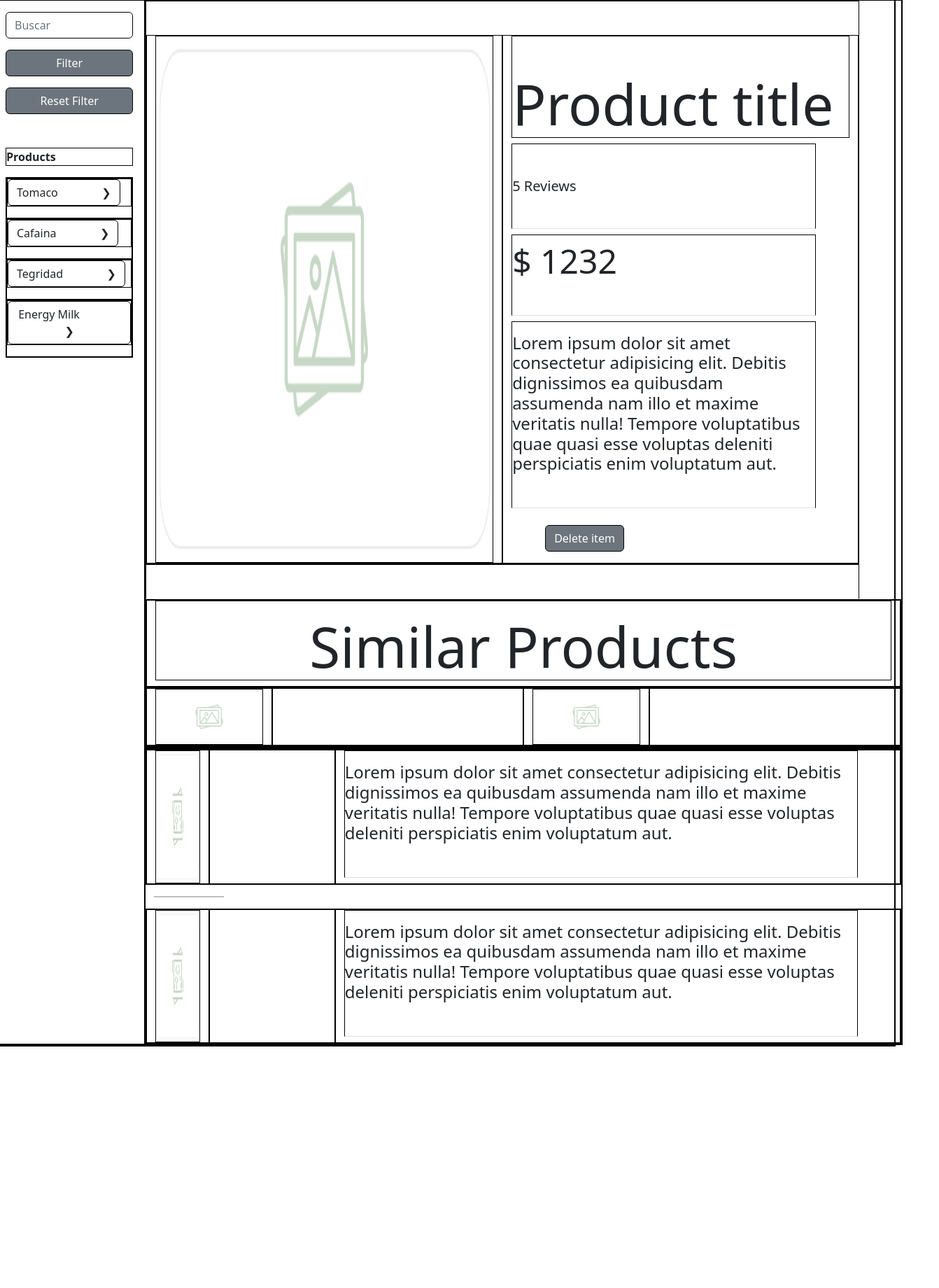
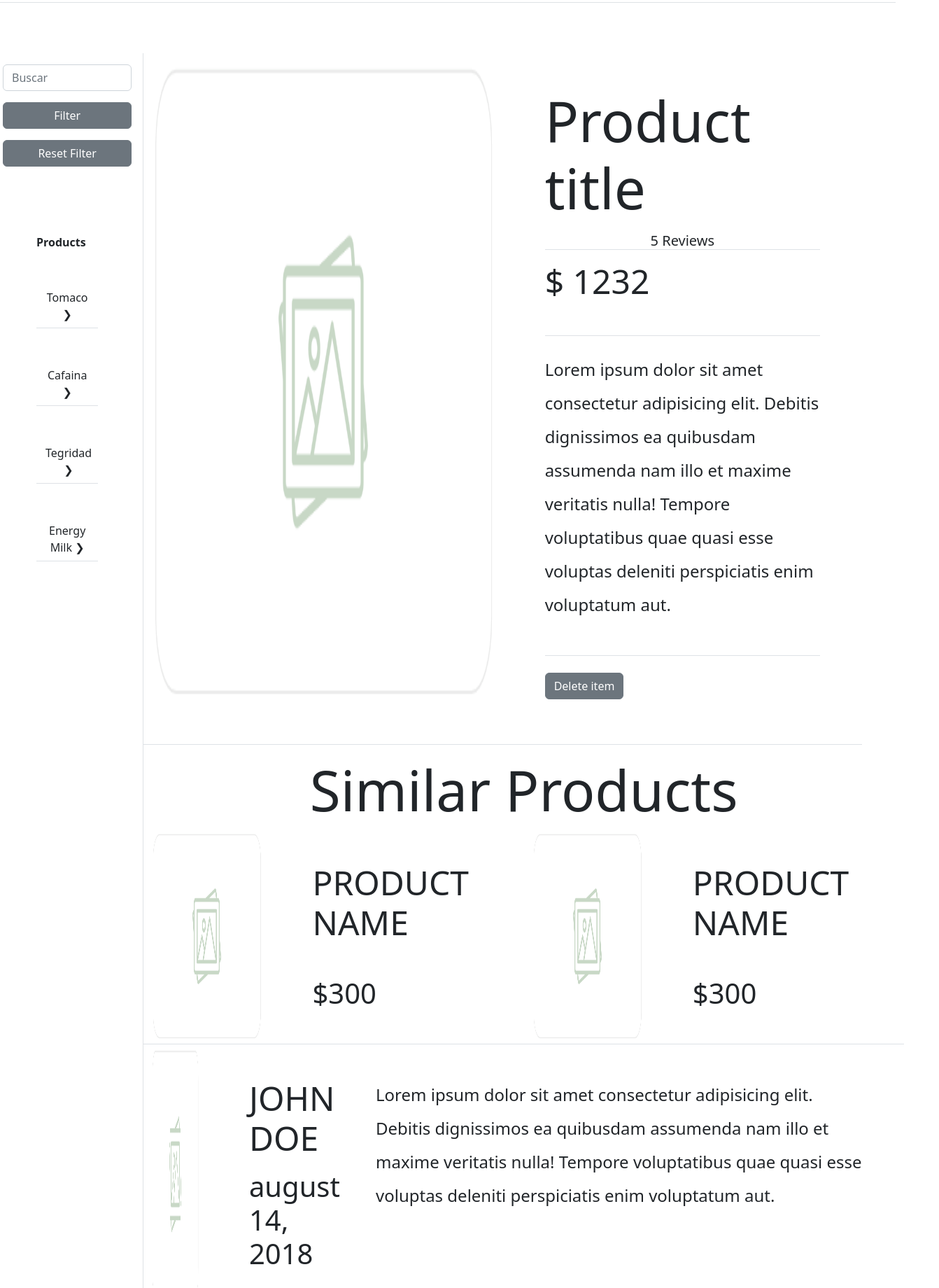
Before and after one commit to juanjo888/SOPRA_GIT_JJ, an Angular app: page / in a window 1280 px wide. Shown: the part 211-2051 px from the top of the page at 70% size, 1342 px wide, since content can reach past the window. Before the commit the page ends 1706 px from the top, so only its background shows below. Built offline with nearby package versions, Linux system fonts and the light colour scheme.

Commit message:
Proyecto2.2

```diff
--- a/src/app/app.component.html
+++ b/src/app/app.component.html
@@ -11,7 +11,7 @@
       src="../assets/img/def.jpg"
     />
 
-    <ul class="nav col-md-auto mb-2 justify-content-center mb-md-0 offset-md-6">
+    <ul class="nav col-md-auto mb-2 justify-content-center mb-md-0 offset-md-8">
       <li>
         <a href="#" class="nav-link px-5 link-dark border-end">Home</a>
       </li>
@@ -27,7 +27,7 @@
   <div class="main_aside">
     <!--<ASIDE>-->
     <div class="row">
-      <aside class="col-2 p-3 bg-white d-flex flex-column">
+      <aside class="col-md-2 p-3 mt-5 bg-white d-flex flex-column border-end">
         <input
           type="busqueda"
           class="form-control mb-3"
@@ -38,29 +38,28 @@
         <button type="button" class="btn btn-secondary mb-5">
           Reset Filter
         </button>
-        <b>Products</b>
-        <ul class="list-unstyled my-3 ps-0">
+        <b class="mt-5 mx-5">Products</b>
+        <ul class="list-unstyled ps-0">
           <div *ngFor="let datas of data">
-            <li class="mb-3">
+            <li class="my-5 mx-5 border-bottom">
               <button class="btn btn-toggle" (click)="buttonClick()">
-                {{ datas.product }} &nbsp; &nbsp; &nbsp; &nbsp; &nbsp; &nbsp;
-                &nbsp; &#10095;
+                {{ datas.product }} &#10095;
               </button>
             </li>
           </div>
         </ul>
       </aside>
       <!--<MAIN>-->
-      <main class="col-10">
+      <main class="col-md-10">
         <div class="row me-5 py-5 border-bottom">
-          <div class="col-6">
+          <div class="col-md-6">
             <img src="../assets/img/defa.png" />
           </div>
-          <div class="col-6">
-            <h1 class="display-1 pt-5">Product title</h1>
-            <h5 class="review-count py-5 me-5 border-bottom">5 Reviews</h5>
-            <h1 class="display-5 pt-2 pb-5 me-5 border-bottom">$ 1232</h1>
-            <h4 class="pt-3 pb-5 me-5 border-bottom">
+          <div class="col-md-6">
+            <h1 class="display-1 pt-5 mx-5">Product title</h1>
+            <h5 class="text-center pt-2 tb-5 mx-5 border-bottom">5 Reviews</h5>
+            <h1 class="display-5 pt-2 pb-5 mx-5 border-bottom">$ 1232</h1>
+            <h4 class="lh-lg fw-light pt-3 pb-5 mx-5 border-bottom">
               Lorem ipsum dolor sit amet consectetur adipisicing elit. Debitis
               dignissimos ea quibusdam assumenda nam illo et maxime veritatis
               nulla! Tempore voluptatibus quae quasi esse voluptas deleniti
@@ -70,28 +69,36 @@
               Delete item
             </button>
           </div>
-          <div></div>
         </div>
         <div class="row">
-          <div class="col-12">
+          <div class="col-md-12">
             <h1 class="display-1 text-center pt-3">Similar Products</h1>
           </div>
         </div>
-        <div class="row">
-          <div class="col-2"><img src="../assets/img/defa.png" /></div>
+        <div class="row border-bottom">
+          <div class="col-md-2"><img src="../assets/img/defa.png" /></div>
 
-          <div class="col-4"></div>
-          <div class="col-2"><img src="../assets/img/defa.png" /></div>
-          <div class="col-4"></div>
+          <div class="col-md-4">
+            <h1 class="display-5 mt-5 mx-5">PRODUCT NAME</h1>
+            <h2 class="lead display-6 mt-5 mb-5 mx-5">$300</h2>
+          </div>
+          <div class="col-md-2"><img src="../assets/img/defa.png" /></div>
+          <div class="col-md-4">
+            <h1 class="display-5 mt-5 mx-5">PRODUCT NAME</h1>
+            <h2 class="lead display-6 mt-5 mb-5 mx-5">$300</h2>
+          </div>
         </div>
         <div class="row">
-          <div class="col-12"></div>
+          <div class="col-md-12"></div>
         </div>
         <div class="row">
-          <div class="col-1"><img src="../assets/img/defa.png" /></div>
-          <div class="col-2"></div>
-          <div class="col-9">
-            <h4 class="pt-3 pb-5 me-5 border-bottom">
+          <div class="col-md-1"><img src="../assets/img/defa.png" /></div>
+          <div class="col-md-2">
+            <h1 class="display-5 mt-5 mx-5">JOHN DOE</h1>
+            <h2 class="lead display-6 pt-2 mb-5 mx-5">august 14, 2018</h2>
+          </div>
+          <div class="col-md-9">
+            <h4 class="lh-lg fw-light mx-5 my-5">
               Lorem ipsum dolor sit amet consectetur adipisicing elit. Debitis
               dignissimos ea quibusdam assumenda nam illo et maxime veritatis
               nulla! Tempore voluptatibus quae quasi esse voluptas deleniti
@@ -99,12 +106,15 @@
             </h4>
           </div>
         </div>
-        <hr width="100px" />
+        <hr width="300px" />
         <div class="row">
-          <div class="col-1"><img src="../assets/img/defa.png" /></div>
-          <div class="col-2"></div>
-          <div class="col-9">
-            <h4 class="pt-3 pb-5 me-5 border-bottom">
+          <div class="col-md-1"><img src="../assets/img/defa.png" /></div>
+          <div class="col-md-2">
+            <h1 class="display-5 mt-5 mx-5">JOHN DOE</h1>
+            <h2 class="lead display-6 pt-2 mb-5 mx-5">august 14, 2018</h2>
+          </div>
+          <div class="col-md-9">
+            <h4 class="lh-lg fw-light mx-5 my-5">
               Lorem ipsum dolor sit amet consectetur adipisicing elit. Debitis
               dignissimos ea quibusdam assumenda nam illo et maxime veritatis
               nulla! Tempore voluptatibus quae quasi esse voluptas deleniti
@@ -115,4 +125,7 @@
       </main>
     </div>
   </div>
+  <footer>
+    <div class="border-top"></div>
+  </footer>
 </html>
--- a/src/app/app.component.scss
+++ b/src/app/app.component.scss
@@ -8,15 +8,15 @@ header {
   height: 40px;
 }
 
-footer {
-  background-color: rgba(0, 0, 0, 0.2);
-}
-
-* {
-  border: 1px solid black;
-}
+// * {
+//   border: 1px solid black;
+// }
 
 img {
   width: 100%;
   height: 100%;
 }
+
+footer {
+  height: 200px;
+}
```
